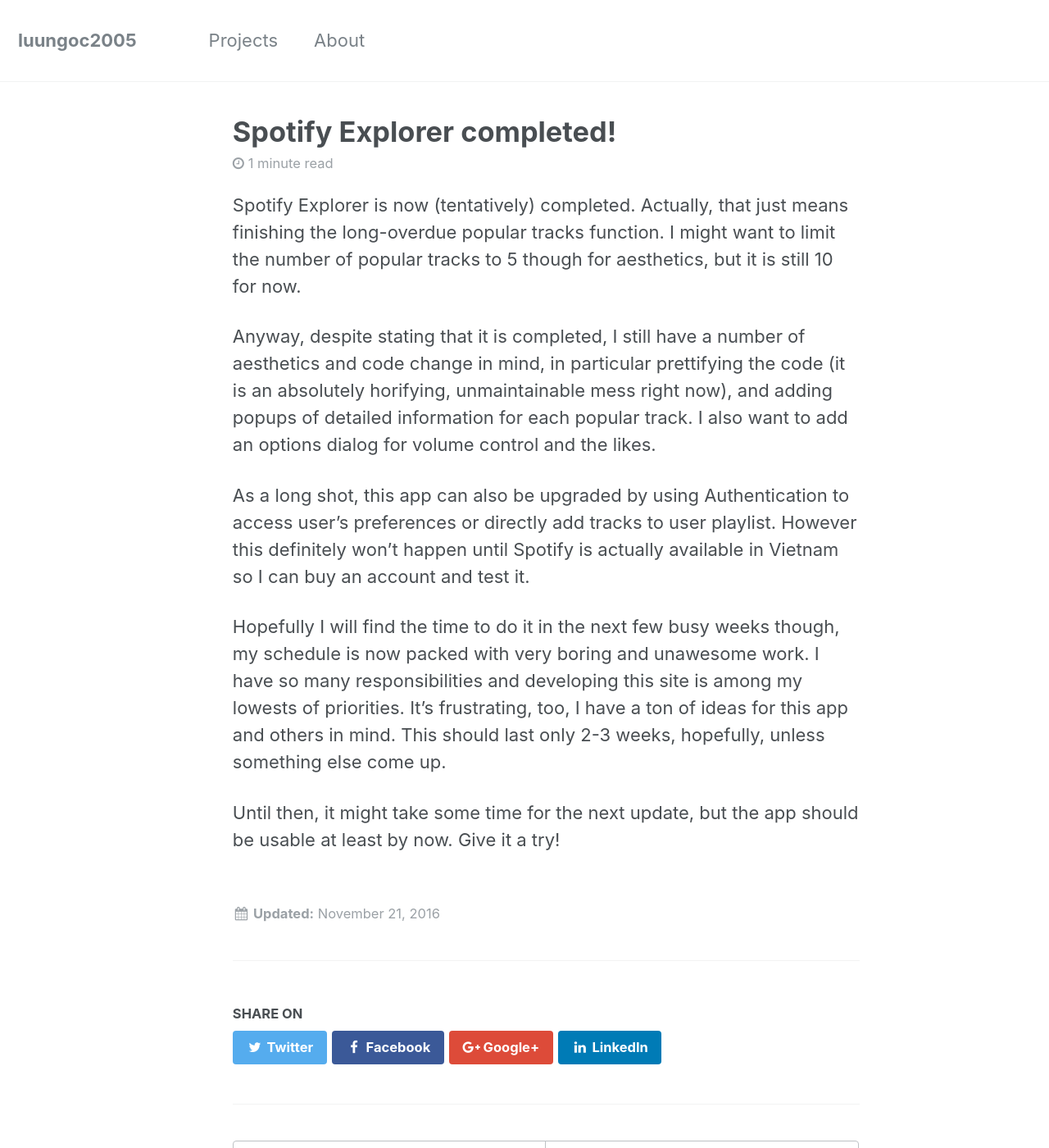
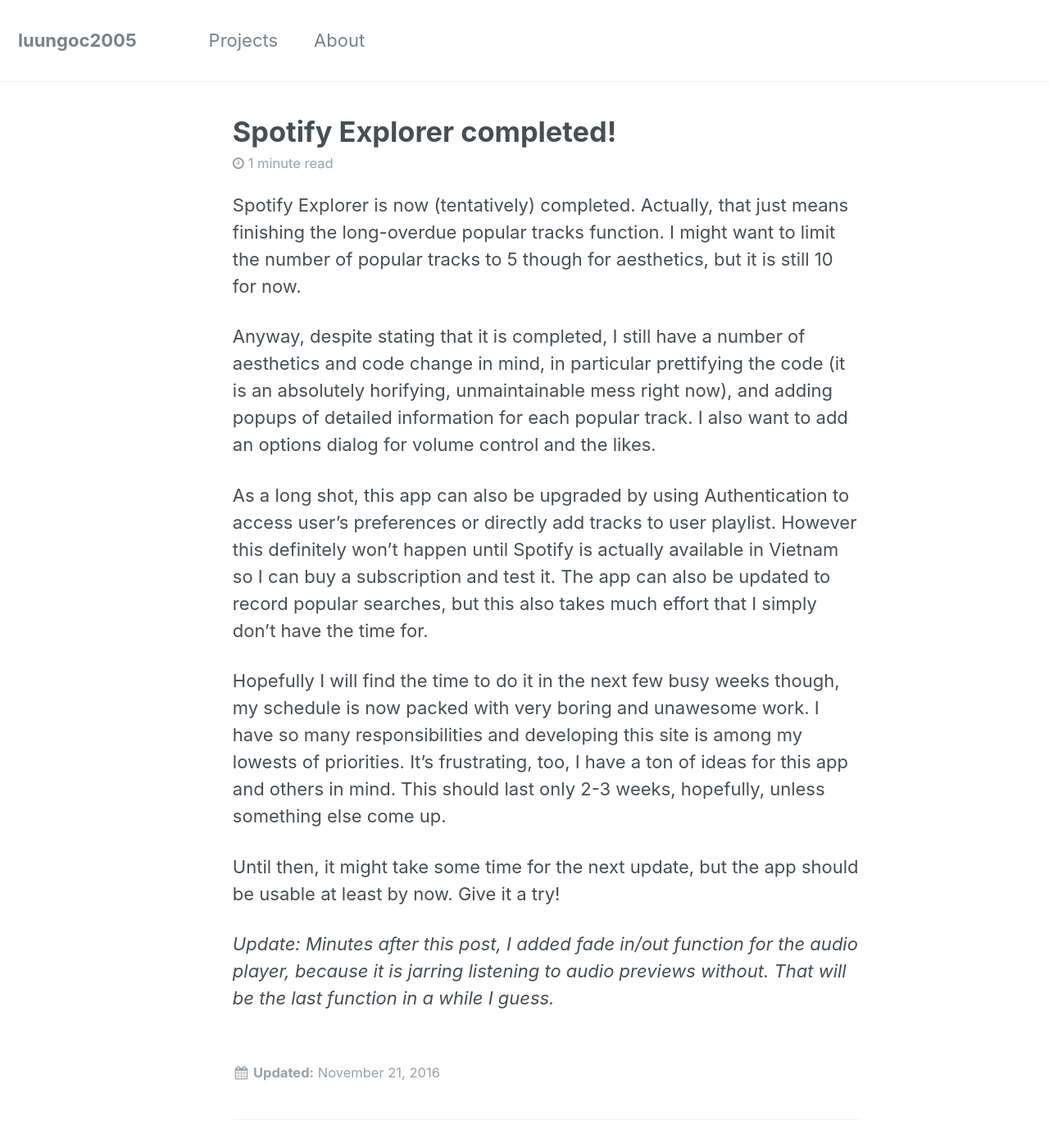
Before and after one commit to luungoc2005/luungoc2005-github-io-old, a Jekyll site: the page built from _posts/2016-11-22-spotify-explorer-completed.markdown, in a window 1280 px wide and 1400 px high. Shown: the whole window at 82% size. Built offline with Jekyll 4.4.1, drawn with Linux system fonts in a browser that asks for light colours.

Commit message:
Post edit to notify update

```diff
--- a/_posts/2016-11-22-spotify-explorer-completed.markdown
+++ b/_posts/2016-11-22-spotify-explorer-completed.markdown
@@ -9,8 +9,10 @@
 
 Anyway, despite stating that it is completed, I still have a number of aesthetics and code change in mind, in particular prettifying the code (it is an absolutely horifying, unmaintainable mess right now), and adding popups of detailed information for each popular track. I also want to add an options dialog for volume control and the likes.
 
-As a long shot, this app can also be upgraded by using Authentication to access user's preferences or directly add tracks to user playlist. However this definitely won't happen until Spotify is actually available in Vietnam so I can buy an account and test it.
+As a long shot, this app can also be upgraded by using Authentication to access user's preferences or directly add tracks to user playlist. However this definitely won't happen until Spotify is actually available in Vietnam so I can buy a subscription and test it. The app can also be updated to record popular searches, but this also takes much effort that I simply don't have the time for.
 
 Hopefully I will find the time to do it in the next few busy weeks though, my schedule is now packed with very boring and unawesome work. I have so many responsibilities and developing this site is among my lowests of priorities. It's frustrating, too, I have a ton of ideas for this app and others in mind. This should last only 2-3 weeks, hopefully, unless something else come up.
 
 Until then, it might take some time for the next update, but the app should be usable at least by now. Give it a try!
+
+*Update: Minutes after this post, I added fade in/out function for the audio player, because it is jarring listening to audio previews without. That will be the last function in a while I guess.*
```
